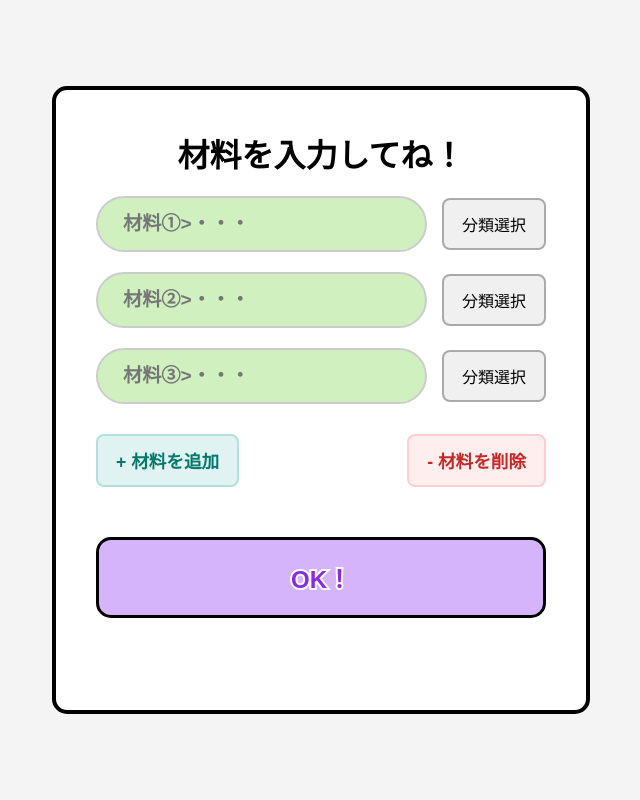
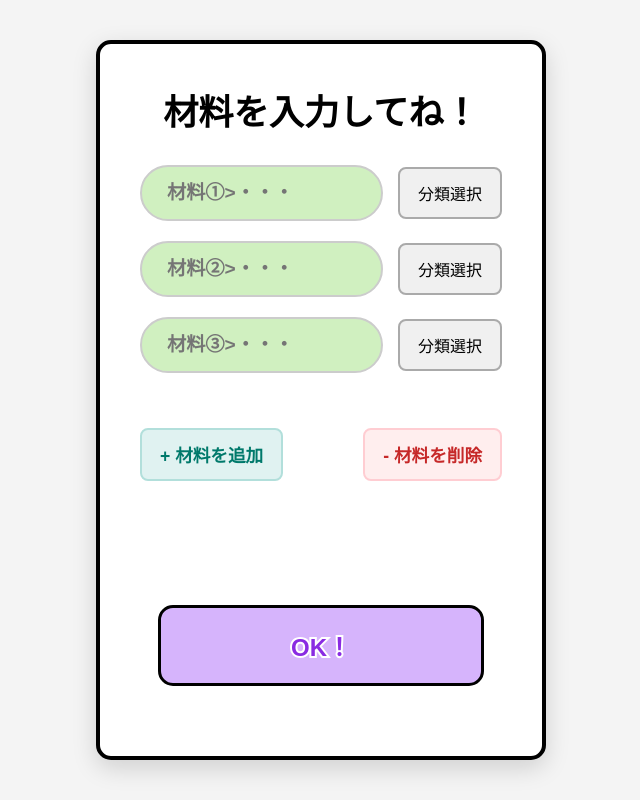
Before and after one commit to nitr0yukkuri/umekita_tech_base, a plain HTML site: page material-input.html in a window 1280 px wide. Shown: the whole page, without its empty margins (319-959 px from the left). Drawn offline with Linux system fonts and the light colour scheme.

Commit message:
material-input.css: 若干見た目の変更

```diff
--- a/front/css/common.css
+++ b/front/css/common.css
@@ -9,7 +9,7 @@ body {
 
 .container {
     border: 4px solid black;
-    padding: 40px 40px 30px;
+    padding: 0px 40px 30px;
     width: 450px;
     background-color: white;
     text-align: center;
--- a/front/css/material-input.css
+++ b/front/css/material-input.css
@@ -1,33 +1,28 @@
-/* style.css */
-body {
+/* material-input.css */
+
+h2 {
+    margin-top: 40px;
+    margin-bottom: 30px;
+    font-weight: bold;
+    font-size: 2.2em;
+}
+.container {
+    width: 375px;
+    height: 720px;
+    background-color: #ffffff;
+    border: 6px solid black;
+    border-radius: 12px; /* 少し角を丸くする */
+    box-shadow: 0 8px 24px rgba(0, 0, 0, 0.15);
     display: flex;
-    justify-content: center;
-    align-items: center;
-    height: 100vh;
-    margin: 0;
-    background-color: #f4f4f4;
-    font-family: 'Helvetica Neue', Arial, sans-serif;
+    flex-direction: column; /* 要素を縦に並べる */
+    align-items: center; /* 横方向の中央揃え */
+    padding: 20px;
+    box-sizing: border-box;
 }
 
-.container {
-    border: 4px solid black;
-    padding: 40px 40px 30px;
-    width: 450px;
-    background-color: white;
-    text-align: center;
-    border-radius: 15px;
-    min-height: 550px;
-}
-
-h2 {
-    margin-top: 0;
-    margin-bottom: 20px;
-    font-weight: bold;
-    font-size: 2em;
-}
 
 #ingredient-list {
-
+    width: 100%;
     display: flex;
     flex-direction: column;
     gap: 20px;
@@ -38,10 +33,12 @@ h2 {
     display: flex;
     align-items: center;
     gap: 15px;
+    width: 100%;
 }
 
 .ingredient-input {
-    flex-grow: 1;
+
+    width: 80%;
     padding: 15px 25px;
     border: 2px solid #ccc;
     border-radius: 50px;
@@ -59,20 +56,18 @@ h2 {
     white-space: nowrap;
     font-size: 1em;
 }
-/* ★★★ ここから変更 ★★★ */
 
-/* ボタンを囲むグループのスタイル */
 .button-group {
     display: flex;
-    justify-content: space-between; /* 両端に寄せる */
+    justify-content: space-between;
     align-items: center;
     margin: 30px 0;
+    width: 100%;
 }
 
-/* 「+ 材料を追加」ボタンのスタイルを変更 */
 #add-ingredient {
     padding: 12px 18px;
-    background-color: #e0f2f1; /* 背景色: 薄い緑 */
+    background-color: #e0f2f1;
     border: 2px solid #b2dfdb;
     border-radius: 8px;
     color: #00796b;
@@ -85,7 +80,6 @@ h2 {
     background-color: #b2dfdb;
 }
 
-/* 「最後の材料を削除」ボタンのスタイルを変更 */
 #remove-ingredient {
     padding: 12px 18px;
     background-color: #ffeeee;
@@ -101,9 +95,6 @@ h2 {
     background-color: #ffcdd2;
 }
 
-/* ★★★ ここまで変更 ★★★ */
-
-
 .submit-btn {
     background-color: #d6b4fc;
     color: #8A2BE2;
@@ -113,14 +104,15 @@ h2 {
     padding: 20px 50px;
     font-size: 1.5em;
     cursor: pointer;
-    width: 100%;
+    width: 90%;
     -webkit-text-stroke: 4px white;
     paint-order: stroke fill;
     transition: all 0.2s ease;
-    margin-top: 20px;
+    margin-top: auto; /* OKボタンを一番下に配置 */
+    margin-bottom: 40px;
 }
 
 .submit-btn:hover {
-    transform: translateY(--3px);
+    transform: translateY(-3px);
     background-color: #e1c6ff;
 }
--- a/material-input.html
+++ b/material-input.html
@@ -6,7 +6,7 @@
     <title>材料入力フォーム</title>
 
     <link rel="stylesheet" href="/front/css/material-input.css">
-    <link rel="stylesheet" href="/front/css/common.css">
+    <link rel="stylesheet" href="./front/css/common.css">
 </head>
 <body>
 
```
Also changed, not shown: gacha.html (+1 -1 lines), title.html (+1 -1 lines).
